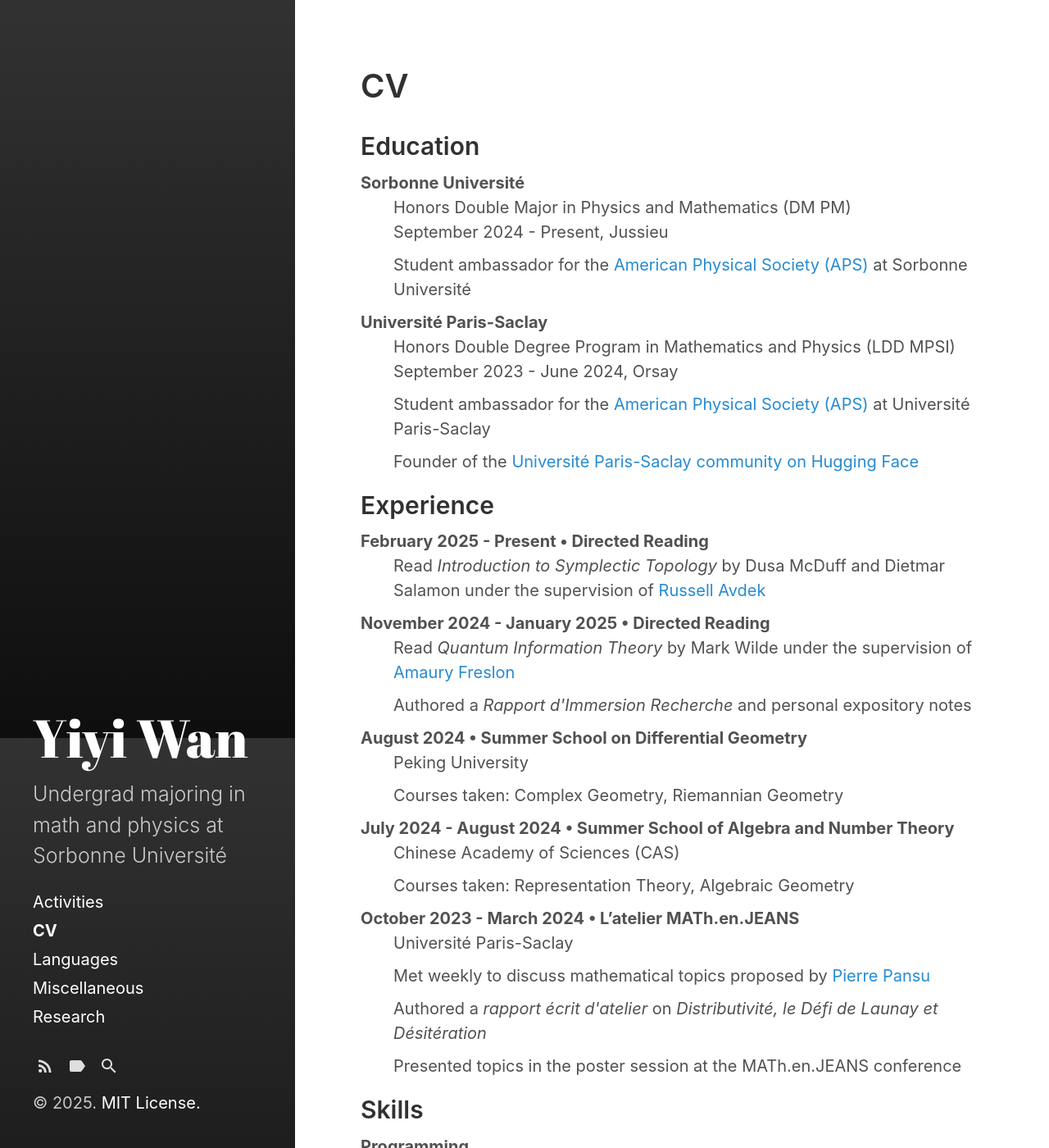
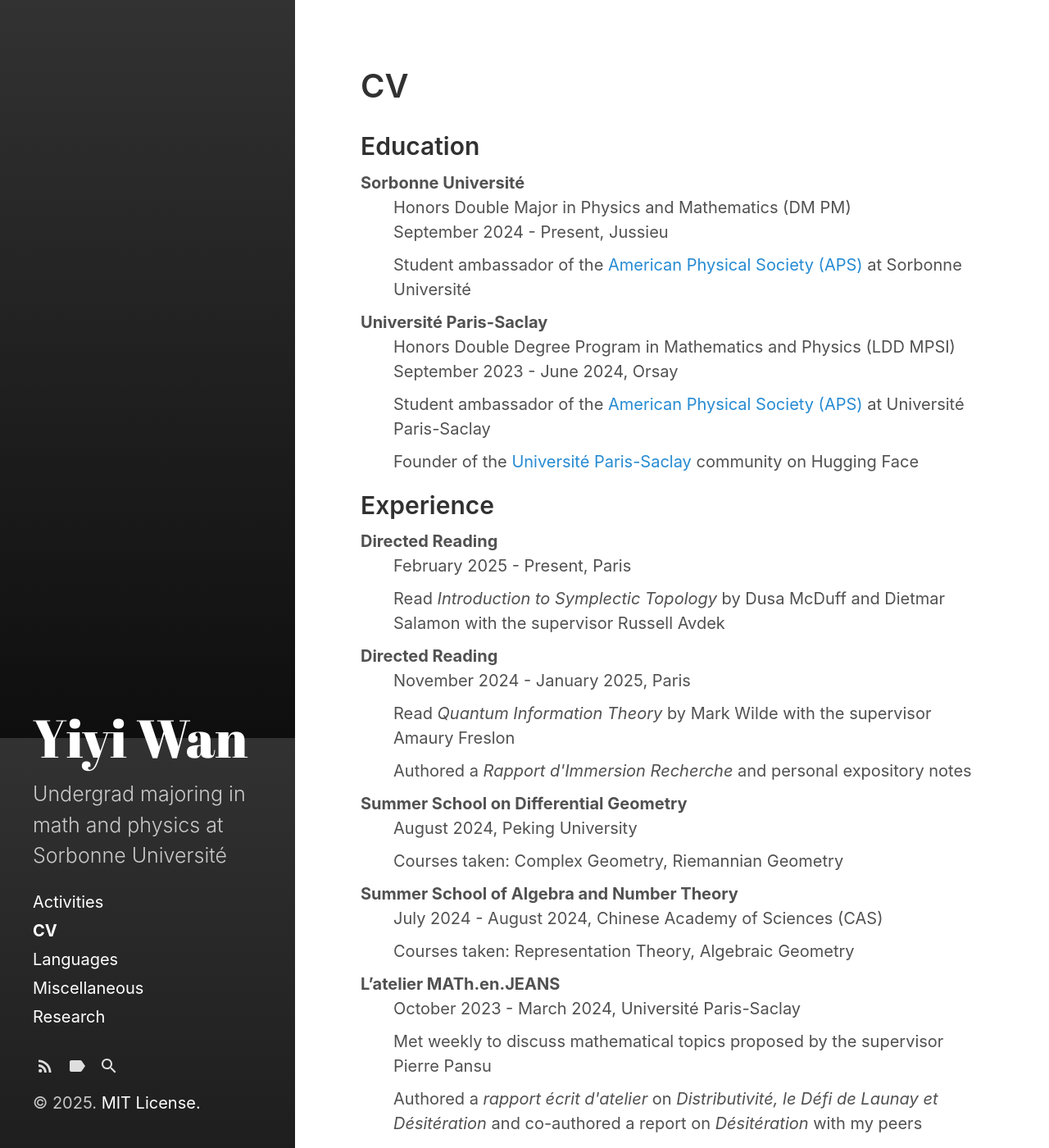
Before and after one commit to Roimex/Roimex.github.io, a Jekyll site: the page built from pages/cv.md, in a window 1280 px wide and 1400 px high. Shown: the whole window at 82% size. Built offline with Jekyll 4.4.1, drawn with Linux system fonts in a browser that asks for light colours.

Commit message:
Update cv.md

```diff
--- a/pages/cv.md
+++ b/pages/cv.md
@@ -10,35 +10,38 @@ order: 1
 <dl>
   <dt>Sorbonne Université</dt>
   <dd>Honors Double Major in Physics and Mathematics (DM PM)<br> September 2024 - Present, Jussieu</dd>
-  <dd>Student ambassador for the <a href="https://www.aps.org/">American Physical Society (APS)</a> at Sorbonne Université</dd>
+  <dd>Student ambassador of the <a href="https://www.aps.org/">American Physical Society (APS)</a> at Sorbonne Université</dd>
 
   <dt>Université Paris-Saclay</dt>
   <dd>Honors Double Degree Program in Mathematics and Physics (LDD MPSI)<br> September 2023 - June 2024, Orsay</dd>
-  <dd>Student ambassador for the <a href="https://www.aps.org/">American Physical Society (APS)</a> at Université Paris-Saclay</dd>
-  <dd>Founder of the <a href="https://huggingface.co/Universite-Paris-Saclay">Université Paris-Saclay community on Hugging Face</a></dd>
+  <dd>Student ambassador of the <a href="https://www.aps.org/">American Physical Society (APS)</a> at Université Paris-Saclay</dd>
+  <dd>Founder of the <a href="https://huggingface.co/Universite-Paris-Saclay">Université Paris-Saclay</a> community on Hugging Face</dd>
 </dl>
 
 ## Experience
 <dl>
-  <dt>February 2025 - Present &bullet; Directed Reading</dt>
-  <dd>Read <em>Introduction to Symplectic Topology</em> by Dusa McDuff and Dietmar Salamon under the supervision of <a href="https://www.russellavdek.com/">Russell Avdek</a></dd>
+  <dt>Directed Reading</dt>
+  <dd>February 2025 - Present, Paris</dd>
+  <dd>Read <em>Introduction to Symplectic Topology</em> by Dusa McDuff and Dietmar Salamon with the supervisor Russell Avdek</dd>
 
-  <dt>November 2024 - January 2025 &bullet; Directed Reading</dt>
-  <dd>Read <em>Quantum Information Theory</em> by Mark Wilde under the supervision of <a href="https://www.imo.universite-paris-saclay.fr/~amaury.freslon/">Amaury Freslon</a></dd>
+  <dt>Directed Reading</dt>
+  <dd>November 2024 - January 2025, Paris</dd>
+  <dd>Read <em>Quantum Information Theory</em> by Mark Wilde with the supervisor Amaury Freslon</dd>
   <dd>Authored a <em>Rapport d'Immersion Recherche</em> and personal expository notes</dd>
 
-  <dt>August 2024 &bullet; Summer School on Differential Geometry</dt>
-  <dd>Peking University</dd>
+  <dt>Summer School on Differential Geometry</dt>
+  <dd>August 2024, Peking University</dd>
   <dd>Courses taken: Complex Geometry, Riemannian Geometry</dd>
 
-  <dt>July 2024 - August 2024 &bullet; Summer School of Algebra and Number Theory</dt>
-  <dd>Chinese Academy of Sciences (CAS)</dd>
+  <dt>Summer School of Algebra and Number Theory</dt>
+  <dd>July 2024 - August 2024, Chinese Academy of Sciences (CAS)</dd>
   <dd>Courses taken: Representation Theory, Algebraic Geometry</dd>
 
-  <dt>October 2023 - March 2024 &bullet; L’atelier MATh.en.JEANS</dt>
-  <dd>Université Paris-Saclay</dd>
-  <dd>Met weekly to discuss mathematical topics proposed by <a href="https://www.imo.universite-paris-saclay.fr/~pierre.pansu/">Pierre Pansu</a></dd>
-  <dd>Authored a <em>rapport écrit d'atelier</em> on <em>Distributivité, le Défi de Launay et Désitération</em></dd>
+  <dt>L’atelier MATh.en.JEANS</dt>
+  <dd>October 2023 - March 2024, Université Paris-Saclay</dd>
+  <dd>Met weekly to discuss mathematical topics proposed by the supervisor Pierre Pansu</dd>
+  <dd>Authored a <em>rapport écrit d'atelier</em> on <em>Distributivité, le Défi de Launay et Désitération</em> and co-authored a report
+on <em>Désitération</em> with my peers</dd>
   <dd>Presented topics in the poster session at the MATh.en.JEANS conference</dd>
 </dl>
 
```
